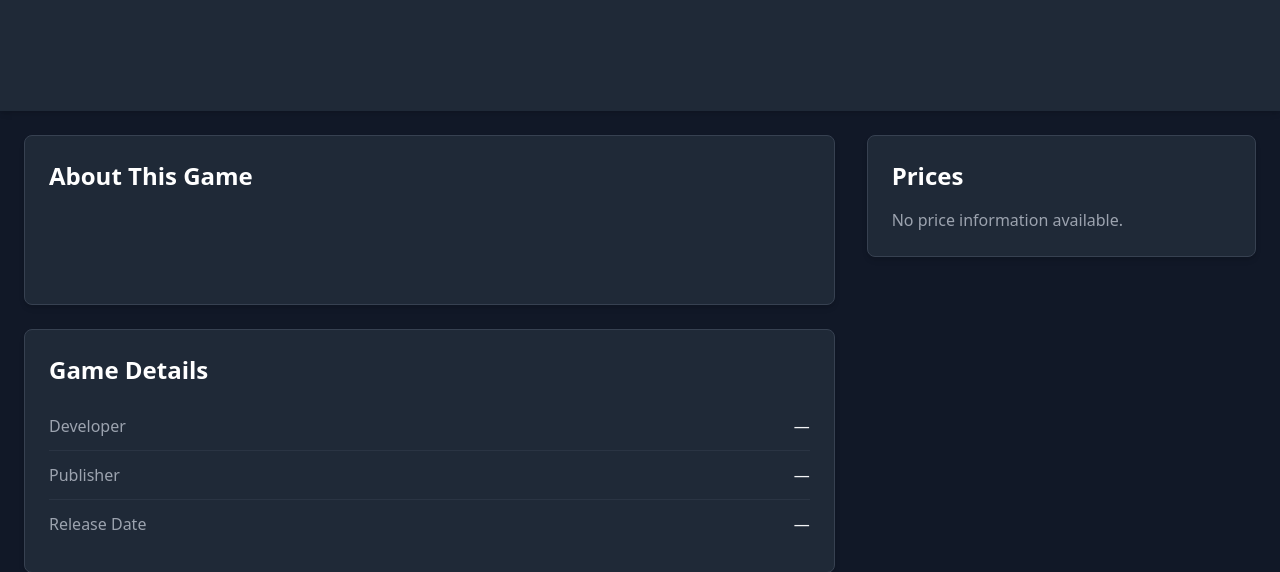
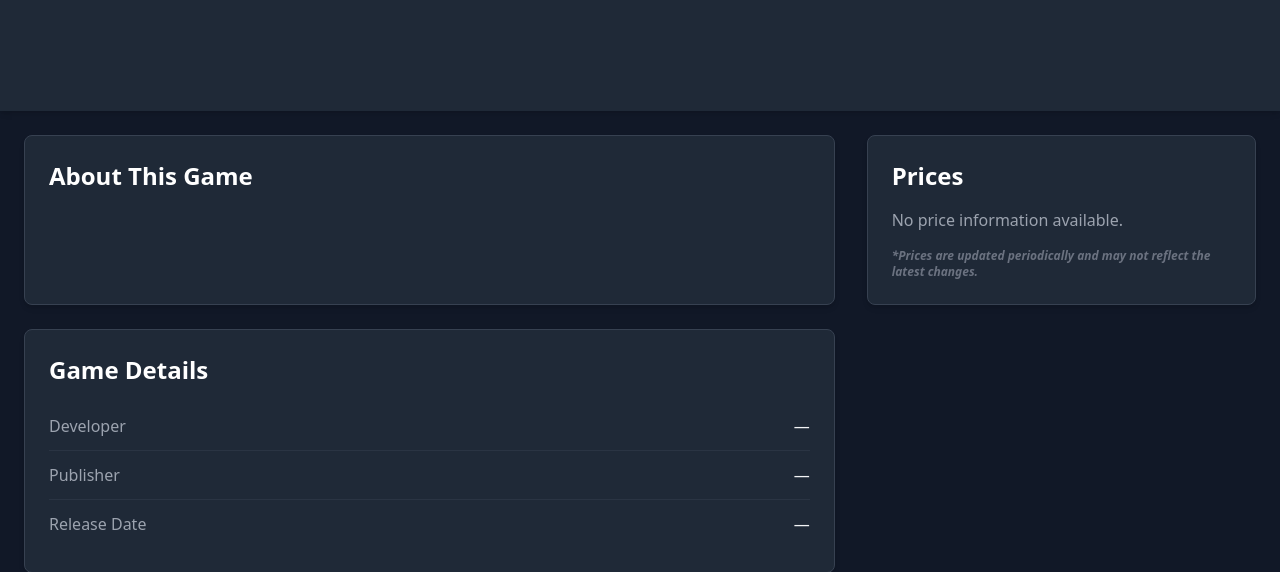
Before and after one commit to 6SUPER6SONIC6/Diffly, a Django app: template apps/games/templates/games/game_detail.html in a window 1280 px wide. Shown: the part 123-695 px from the top of the page. Run offline with Django 5.2, Linux system fonts and the light colour scheme; the template is opened without the code that fills it, so the values that code supplies are empty; parts of the project's set-up code (start-up, migrations or seed data) failed here and were passed over; some libraries are stand-ins or nearby versions.

Commit message:
feat(game-detail-ui): add a disclaimer to the prices column

```diff
--- a/apps/games/templates/games/game_detail.html
+++ b/apps/games/templates/games/game_detail.html
@@ -195,6 +195,9 @@
                         <p class="text-gray-400">No price information available.</p>
                     {% endfor %}
                 </ul>
+                <p class="text-xs font-semibold text-gray-500 mt-4" >
+                    <em>*Prices are updated periodically and may not reflect the latest changes.</em>
+                </p>
             </div>
         </div>
     </div>
```
